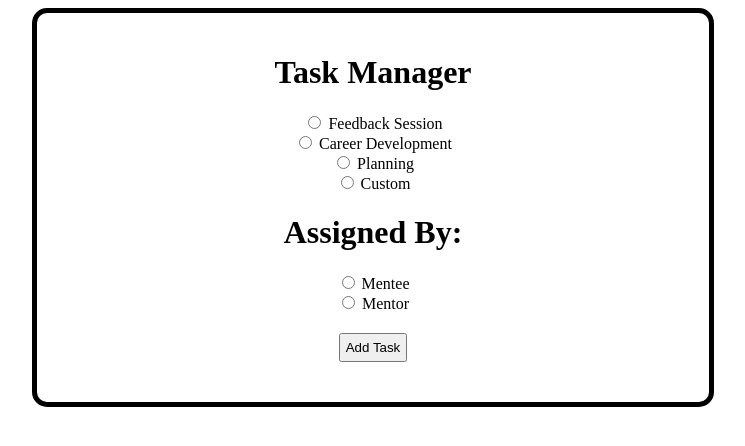
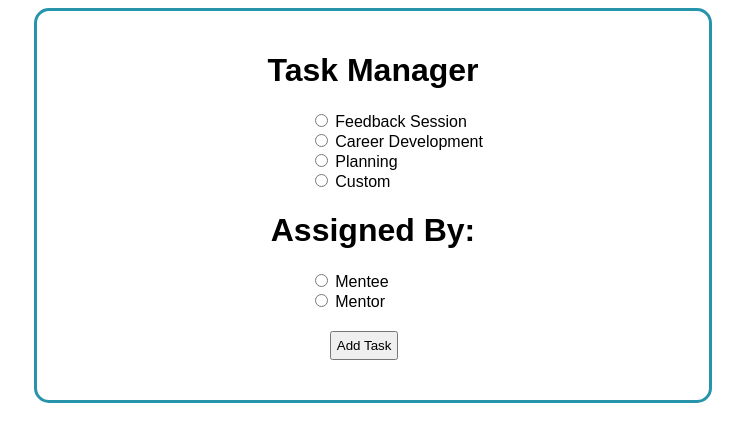
Before and after one commit to Zuhayr117/CIS-440-Team4-P2-, a Flask app: page /tasks in a window 1280 px wide. Shown: the top 446 px of the page, without its empty margins (267-1012 px from the left). Run offline with Flask 3, Linux system fonts and the light colour scheme.

Commit message:
Add files via upload
updated tasks page

```diff
--- a/templates/tasks.html
+++ b/templates/tasks.html
@@ -6,48 +6,54 @@
     <meta name="viewport" content="width=device-width, initial-scale=1.0">
     <title>Task Manager</title>
     <style>
+       body {
+            font-family: Arial, sans-serif;
+        }
         .center{
             text-align: center;
         }
-
         #taskDiv{
             margin: auto;
             width: 50%;
             padding: 20px;
-            border: 5px solid #000;
+            border: 3px solid #2694ab;
             border-radius: 15px;
             text-align: center;
+        }
+        .taskOpt{
+            margin: auto;
+            text-align: left;
+            padding-left: 40%;
         }
         button{
             margin: 20px;
             padding: 5px;
         }
-
-
     </style>
 </head>
 <body>
     <div id="taskDiv" class=center>
         <h1>Task Manager</h1>
-
-            <input type="radio" id="feedbackSesh" value="Feedback Session">
+            <div class="taskOpt">
+            <input type="radio" name="task" id="feedbackSesh" value="Feedback Session">
                 <label for="feedbackSesh">Feedback Session</label><br>
-            <input type="radio" id="careerDev" value="Career Development">
+            <input type="radio" name="task" id="careerDev" value="Career Development">
                 <label for="careerDev">Career Development</label><br>
-            <input type="radio" id="planning" value="Planning">
+            <input type="radio" name="task" id="planning" value="Planning">
                 <label for="planning">Planning</label><br>
-            <input type="radio" id="custom" value="Custom">
+            <input type="radio" name="task" id="custom" value="Custom">
                 <label for="custom">Custom</label><br>
-
+            </div>
 
         <h1>Assigned By:</h1>
-        <input type="radio" id="assignMentee" value="Mentee">
-            <label for="assignMentee">Mentee</label><br>
-        <input type="radio" id="assignMentor" value="Mentor">
-        <label for="assignMentor">Mentor</label><br>
-
-        <button>Add Task</button>
-    </div>
+            <div class="taskOpt">
+            <input type="radio" name="assigner" id="assignMentee" value="Mentee">
+                <label for="assignMentee">Mentee</label><br>
+            <input type="radio" name="assigner" id="assignMentor" value="Mentor">
+            <label for="assignMentor">Mentor</label><br>
+            <button>Add Task</button>
+        </div>
+        </div>
 
 </body>
 </html>
```
